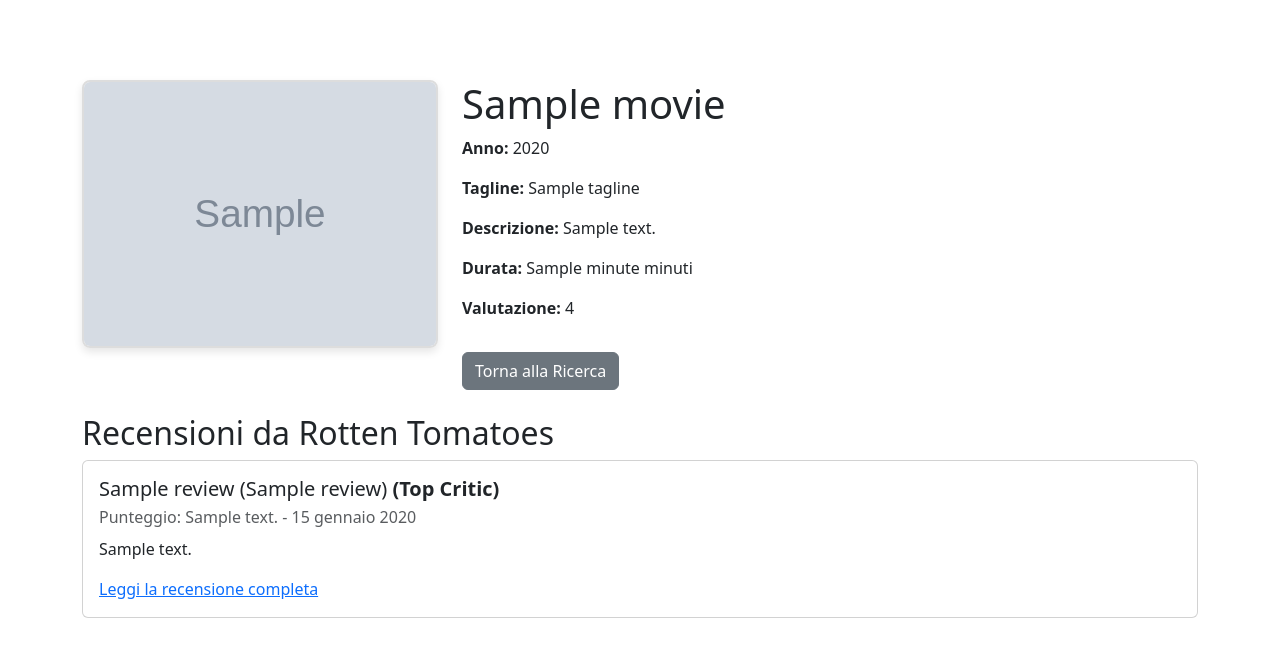
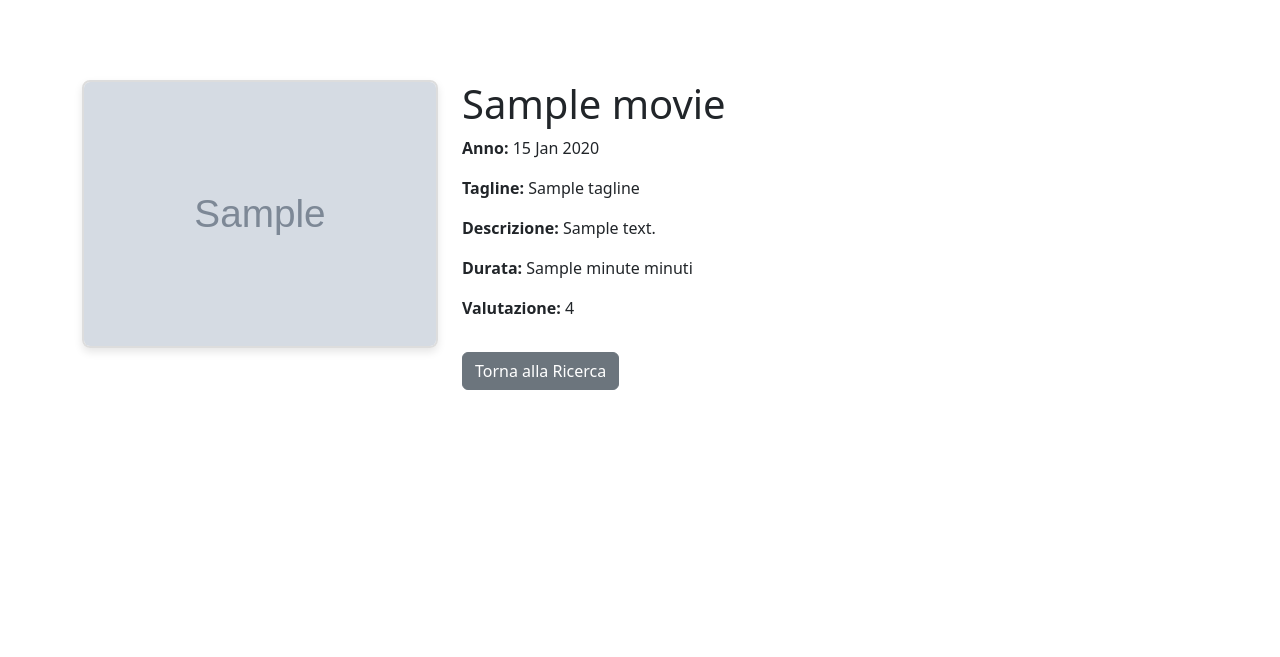
Before and after one commit to LudovicoAudenino/IUM-TWEB_Audenino_Codagnone, a Node server app: template views/movie-details.hbs in a window 1280 px wide. Shown: the part 56-713 px from the top of the page. Run offline with Node 20, Linux system fonts and the light colour scheme; the template is opened without the code that fills it: most values are stand-ins (such as "Sample title", 1, 10 or a date in 2020); grey boxes marked "Sample" are stand-in pictures; some libraries are stand-ins or nearby versions.

Commit message:
Primo commit su nuova branch: Modifiche a index.js per il funzionamento con SpringBoot (PostGres). Modifiche alle viste index.hbs, main.hbs, movie-details.hbs Modifica a movieSearch.js. Aggiunto placeholder nella cartella public/images

```diff
--- a/public/javascripts/movieSearch.js
+++ b/public/javascripts/movieSearch.js
@@ -9,63 +9,64 @@ document.addEventListener('DOMContentLoaded', () => {
         event.preventDefault();
 
         const movieName = document.getElementById('movieName').value;
-        const encodedMovieName = encodeURIComponent(movieName);
 
-        // Usa fetch per fare una richiesta POST a /getMovieInfo
         fetch('/getMovieInfo', {
-            method: 'POST', // Metodo POST
+            method: 'POST',
             headers: {
-                'Content-Type': 'application/json' // Indica che invii JSON
+                'Content-Type': 'application/json'
             },
-            body: JSON.stringify({ movieName: movieName }) // Invia il nome del film come JSON
+            body: JSON.stringify({ movieName: movieName })
         })
             .then(response => {
                 if (!response.ok) {
-                    throw new Error(`Errore HTTP: ${response.status}`); // Gestione errori più pulita
+                    return response.json().then(data => { throw new Error(data.error || `Errore HTTP: ${response.status}`); });
                 }
-                return response.json(); // Parsa la risposta come JSON
+                return response.json();
             })
             .then(data => {
-                if(data.error) {
-                    renderErrorInfo(data.error)
+                if (data.error) {
+                    renderErrorInfo(data.error);
                 } else {
-                    renderMovieInfo(data); // Passa la lista di film a renderMovieInfo
+                    renderMovieList(data); // Visualizza la lista dei film
                 }
-
             })
             .catch(error => {
                 console.error('Errore durante la richiesta:', error);
-                renderErrorInfo(error.message); //Mostra messaggio all'utente
-
+                renderErrorInfo(error.message);
             });
     });
 
-    function renderMovieInfo(movies) {
+    function renderMovieList(movies) {
         let html = '';
         if (movies.length > 0) {
+            html = '<div class="row">';
             movies.forEach(movie => {
+                // Usa movie.posterUrl, gestendo il caso in cui sia null/undefined
+                const posterUrl = movie.posterUrl || '/images/placeholder.jpg';
+
                 html += `
                     <div class="col-md-4 mb-3">
                         <div class="card h-100">
-                            <img src="${movie.poster || 'placeholder.jpg'}" class="card-img-top" alt="Locandina di ${movie.name}">
+                            <img src="${posterUrl}" class="card-img-top" alt="Locandina di ${movie.name}">
                             <div class="card-body">
                                 <h5 class="card-title">${movie.name}</h5>
-                                 <p class="card-text">Anno: ${movie.year}</p>
+                                <p class="card-text">Anno: ${movie.date}</p>
                                 <a href="/movie-details/${movie.id}" class="btn btn-primary">Dettagli</a>
                             </div>
                         </div>
                     </div>
                 `;
             });
+            html += '</div>';
         } else {
             html = '<div class="alert alert-info" role="alert">Nessun film trovato.</div>';
         }
-
         movieInfoDiv.innerHTML = html;
     }
 
 
+
     function renderErrorInfo(message) {
-        movieInfoDiv.innerHTML = `<div class="alert alert-danger" role="alert">${message}</div>`; // Usa classi Bootstrap per l'errore
+        movieInfoDiv.innerHTML = `<div class="alert alert-danger" role="alert">${message}</div>`;
     }
 });
--- a/views/index.hbs
+++ b/views/index.hbs
@@ -12,7 +12,7 @@
         <form id="movieForm" class="mb-3">
             <div class="mb-3">
                 <label for="movieName" class="form-label">Nome del Film:</label>
-                <input type="text" id="movieName" name="movieName" class="form-control" required>
+                <input type="text" class="form-control" id="movieName" name="movieName" required>
             </div>
             <button type="submit" class="btn btn-primary">Cerca</button>
         </form>
@@ -21,7 +21,7 @@
     <section id="results-section">
         <h2>Risultati</h2>
         <div id="movieInfo" class="row">
-            {{!-- I risultati verranno inseriti qui --}}
+            {{!-- Le card dei film verranno inserite qui da movieSearch.js --}}
         </div>
     </section>
 </div>
--- a/views/layouts/main.hbs
+++ b/views/layouts/main.hbs
@@ -20,7 +20,7 @@
                     <a class="nav-link active" aria-current="page" href="#">Home</a>
                 </li>
             </ul>
-        </div>
+        </div>A
     </div>
 </nav>
 <main>
--- a/views/movie-details.hbs
+++ b/views/movie-details.hbs
@@ -1,12 +1,15 @@
-{{!-- views/movie-details.handlebars --}}
+{{!-- views/movie-details.hbs --}}
 <div class="container mt-5">
     <div class="row">
         <div class="col-md-4">
-            <img src="{{movie.poster}}" alt="Locandina di {{movie.name}}" class="img-fluid movie-detail-image">
+            {{!-- Immagine del film con gestione del placeholder --}}
+            <img src="{{#if movie.posterUrl}}{{movie.posterUrl}}{{else}}/images/landscape-placeholder.jpg{{/if}}"
+                 alt="Locandina di {{movie.name}}"
+                 class="img-fluid movie-detail-image">
         </div>
         <div class="col-md-8">
             <h1>{{movie.name}}</h1>
-            <p><strong>Anno:</strong> {{movie.year}}</p>
+            <p><strong>Anno:</strong> {{movie.date}}</p>
             <p><strong>Tagline:</strong> {{movie.tagline}}</p>
             <p><strong>Descrizione:</strong> {{movie.description}}</p>
             <p><strong>Durata:</strong> {{movie.minute}} minuti</p>
@@ -16,35 +19,13 @@
         </div>
     </div>
 
-    {{!-- Sezione Recensioni --}}
+    {{!-- Sezione Recensioni (rimossa, per ora) --}}
+    {{!--
     <div class="row mt-4">
         <div class="col">
-            <h2>Recensioni da Rotten Tomatoes</h2>
-            {{#if reviews}} {{!-- Controlla se ci sono recensioni --}}
-                {{#each reviews}} {{!-- Itera sulle recensioni --}}
-                    <div class="card mb-3">
-                        <div class="card-body">
-                            <h5 class="card-title">{{criticName}} ({{publisherName}}){{#if topCritic}} <strong>(Top Critic)</strong>{{/if}}</h5>
-                            <p class="card-subtitle mb-2 text-muted">
-                                {{!-- Scegli UNA delle due opzioni per il punteggio: --}}
-
-                                {{!-- Opzione 1: Usa reviewType (Fresh/Rotten) --}}
-                                Punteggio: {{reviewType}} - {{formatDate reviewDate}}
-
-                                {{!-- Opzione 2: Usa un campo reviewScore numerico (se esiste) --}}
-                                {{!-- Punteggio: {{reviewScore}} - {{formatDate reviewDate}} --}}
-
-                                {{!-- Opzione 4:  Punteggio Derivato da reviewType--}}
-                                {{!-- Punteggio: {{#if (eq reviewType "Fresh")}}1{{else}}0{{/if}} - {{formatDate reviewDate}} --}}
-                            </p>
-                            <p class="card-text">{{reviewContent}}</p>
-                            <p class="card-text"><a href="https://www.rottentomatoes.com/{{rottenTomatoesLink}}" target="_blank" rel="noopener noreferrer">Leggi la recensione completa</a></p>
-                        </div>
-                    </div>
-                {{/each}}
-            {{else}}
-                <p>Nessuna recensione disponibile per questo film.</p>
-            {{/if}}
+            <h2>Recensioni</h2>
+            ... (codice delle recensioni) ...
         </div>
     </div>
+    --}}
 </div>
```
Also changed, not shown: routes/index.js (+33 -33 lines), public/images/landscape-placeholder.jpeg (added).
